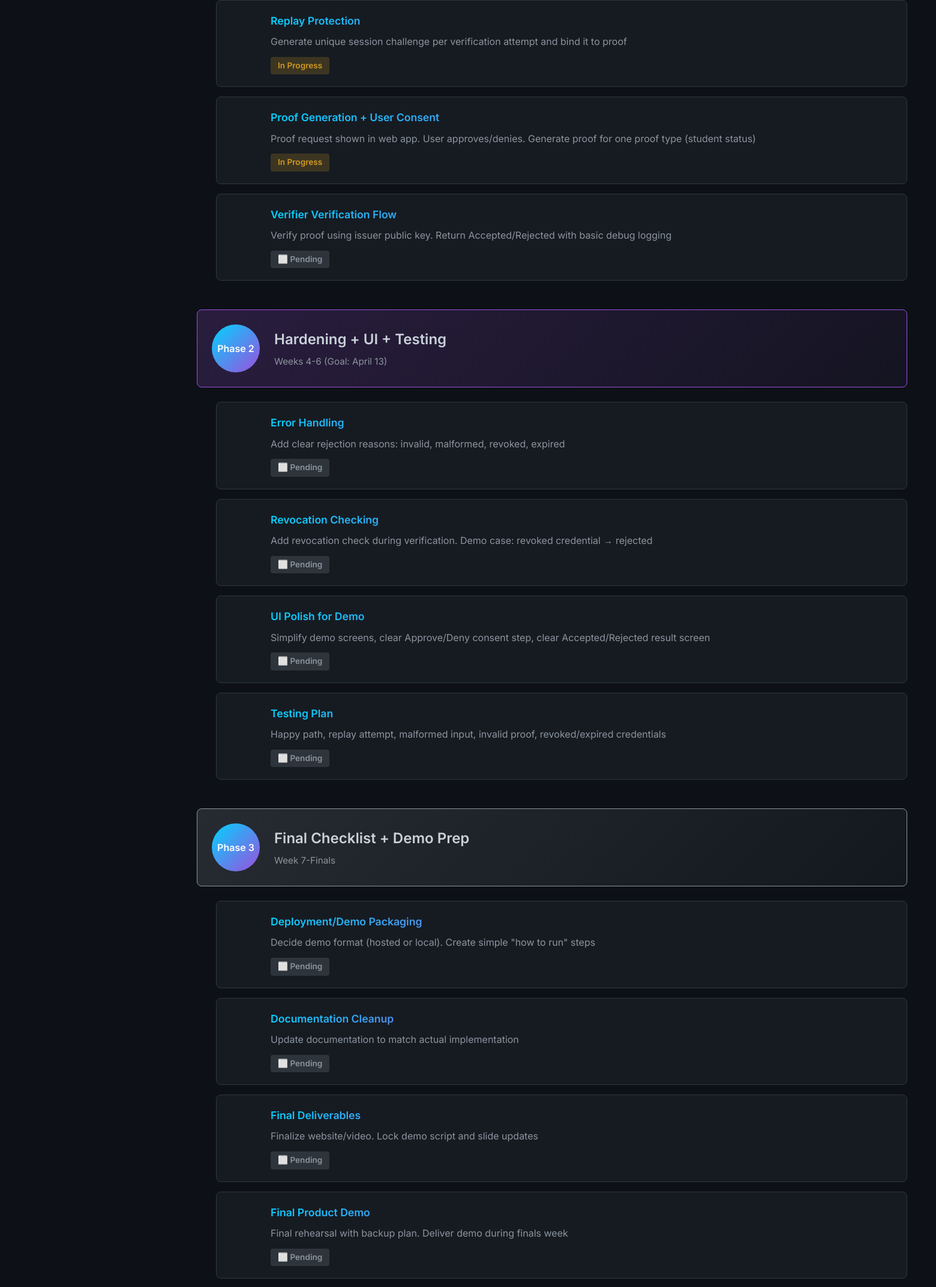
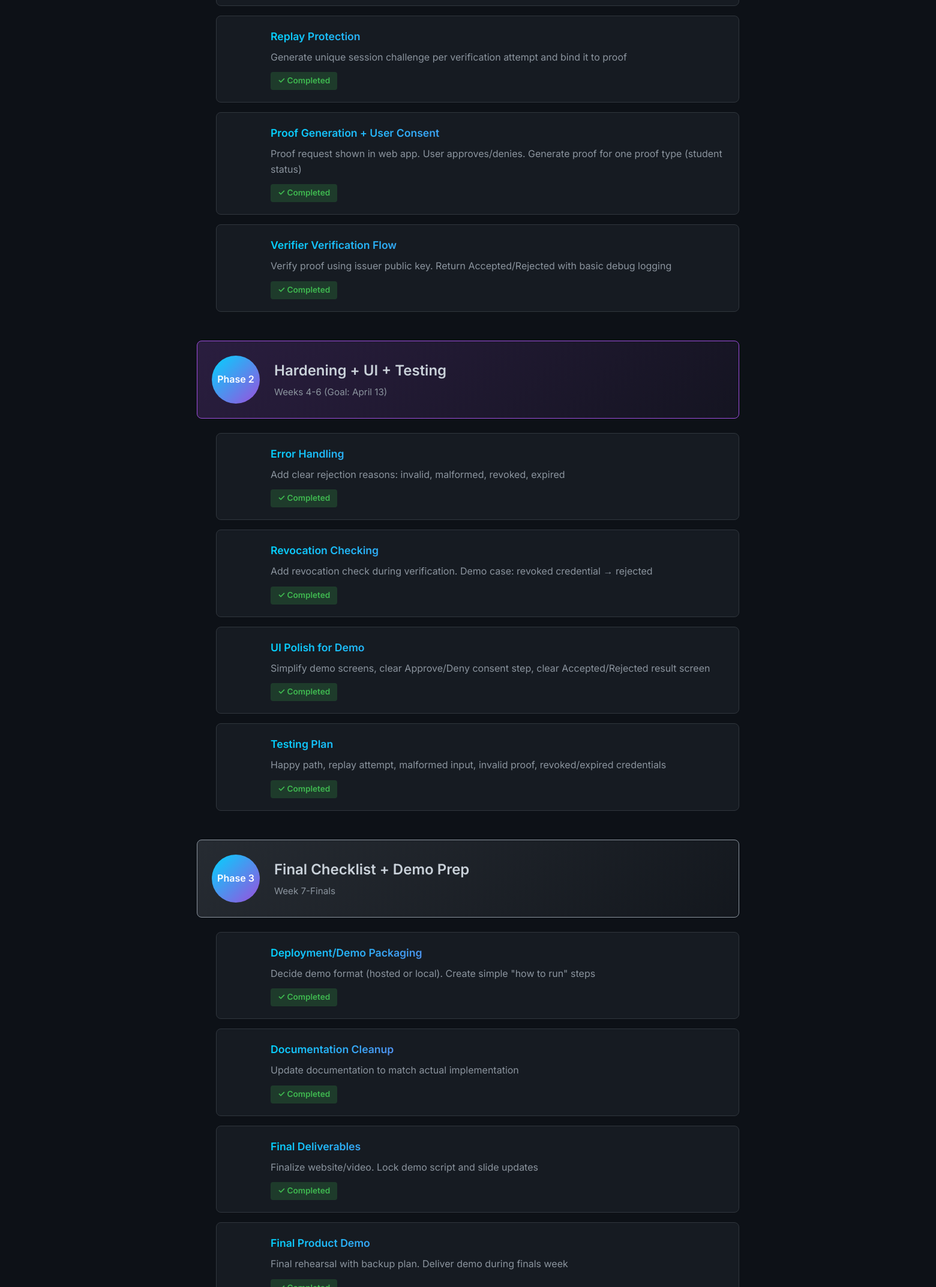
Before and after one commit to ZeroVerify/website, a SvelteKit app: page /management in a window 1280 px wide. Shown: the part 1080-3226 px from the top of the page at 60% size, 1560 px wide, since content can reach past the window. Built offline with nearby package versions, Linux system fonts and the light colour scheme.

Commit message:
added why zeroverify video

```diff
--- a/src/lib/components/CodeBlock.svelte
+++ b/src/lib/components/CodeBlock.svelte
@@ -20,7 +20,6 @@
 	}
 
 	onMount(() => {
-		// Add syntax highlighting or other enhancements here if needed
 	});
 </script>
 
@@ -107,7 +106,6 @@
 		color: #c9d1d9;
 	}
 
-	/* Custom scrollbar for code blocks */
 	pre::-webkit-scrollbar {
 		height: 8px;
 	}
--- a/src/lib/index.ts
+++ /dev/null
@@ -1 +0,0 @@
-// place files you want to import through the `$lib` alias in this folder.
--- a/src/routes/layout.css
+++ b/src/routes/layout.css
@@ -40,13 +40,11 @@ a:hover {
 	color: #79c0ff;
 }
 
-/* Layout Container */
 .app-container {
 	display: flex;
 	min-height: 100vh;
 }
 
-/* Header Styles */
 .site-header {
 	position: fixed;
 	top: 0;
@@ -133,7 +131,6 @@ a:hover {
 	transform: translateY(-1px);
 }
 
-/* Sidebar Styles */
 .sidebar {
 	width: 280px;
 	background-color: #0d1117;
@@ -271,16 +268,22 @@ a:hover {
 	border-color: #30363d;
 }
 
-/* Main Content */
 .main-content {
 	margin-left: 280px;
 	margin-top: 70px;
 	padding: 3rem;
-	width: 100%;
-	max-width: 1400px;
+	width: calc(100% - 280px);
+	min-width: 0;
+	display: flex;
+	flex-direction: column;
+	align-items: center;
 }
 
-/* Mobile Menu Button */
+.main-content > * {
+	width: 100%;
+	max-width: 1200px;
+}
+
 .mobile-menu-btn {
 	display: none;
 	position: fixed;
@@ -321,7 +324,6 @@ a:hover {
 	top: 8px;
 }
 
-/* Footer */
 .site-footer {
 	margin-top: 6rem;
 	padding: 4rem 0 2rem;
@@ -399,7 +401,6 @@ a:hover {
 	margin: 0;
 }
 
-/* Copy Button Styles */
 .copy-btn-wrapper {
 	margin-left: auto;
 }
@@ -428,7 +429,6 @@ a:hover {
 	flex-shrink: 0;
 }
 
-/* Scroll Animations */
 @keyframes fadeInUp {
 	from {
 		opacity: 0;
@@ -466,7 +466,6 @@ a:hover {
 	animation-delay: 0.3s;
 }
 
-/* Responsive Design */
 @media (max-width: 768px) {
 	.sidebar {
 		transform: translateX(-100%);
@@ -496,6 +495,7 @@ a:hover {
 		margin-left: 0;
 		margin-top: 70px;
 		padding: 2rem 1.5rem;
+		width: 100%;
 	}
 
 	.mobile-menu-btn {
--- a/src/routes/management/+page.svelte
+++ b/src/routes/management/+page.svelte
@@ -6,7 +6,6 @@
 	<h1>Project Management</h1>
 	<p class="subtitle">Timeline, task breakdown, and ethical considerations</p>
 
-	<!-- Timeline -->
 	<section class="section" id="timeline">
 		<h2>Project Timeline</h2>
 		<p class="lead">15-week development roadmap from prototyping to final demo</p>
@@ -50,7 +49,7 @@
 						<div class="milestone-details">
 							<h4>Replay Protection</h4>
 							<p>Generate unique session challenge per verification attempt and bind it to proof</p>
-							<span class="milestone-status inprogress"> In Progress</span>
+							<span class="milestone-status completed">✓ Completed</span>
 						</div>
 					</div>
 					<div class="milestone">
@@ -58,7 +57,7 @@
 						<div class="milestone-details">
 							<h4>Proof Generation + User Consent</h4>
 							<p>Proof request shown in web app. User approves/denies. Generate proof for one proof type (student status)</p>
-							<span class="milestone-status inprogress">  In Progress</span>
+							<span class="milestone-status completed">✓ Completed</span>
 						</div>
 					</div>
 					<div class="milestone">
@@ -66,7 +65,7 @@
 						<div class="milestone-details">
 							<h4>Verifier Verification Flow</h4>
 							<p>Verify proof using issuer public key. Return Accepted/Rejected with basic debug logging</p>
-							<span class="milestone-status pending">⬜ Pending</span>
+							<span class="milestone-status completed">✓ Completed</span>
 						</div>
 					</div>
 				</div>
@@ -86,7 +85,7 @@
 						<div class="milestone-details">
 							<h4>Error Handling</h4>
 							<p>Add clear rejection reasons: invalid, malformed, revoked, expired</p>
-							<span class="milestone-status pending">⬜ Pending</span>
+							<span class="milestone-status completed">✓ Completed</span>
 						</div>
 					</div>
 					<div class="milestone">
@@ -94,7 +93,7 @@
 						<div class="milestone-details">
 							<h4>Revocation Checking</h4>
 							<p>Add revocation check during verification. Demo case: revoked credential → rejected</p>
-							<span class="milestone-status pending">⬜ Pending</span>
+							<span class="milestone-status completed">✓ Completed</span>
 						</div>
 					</div>
 					<div class="milestone">
@@ -102,7 +101,7 @@
 						<div class="milestone-details">
 							<h4>UI Polish for Demo</h4>
 							<p>Simplify demo screens, clear Approve/Deny consent step, clear Accepted/Rejected result screen</p>
-							<span class="milestone-status pending">⬜ Pending</span>
+							<span class="milestone-status completed">✓ Completed</span>
 						</div>
 					</div>
 					<div class="milestone">
@@ -110,7 +109,7 @@
 						<div class="milestone-details">
 							<h4>Testing Plan</h4>
 							<p>Happy path, replay attempt, malformed input, invalid proof, revoked/expired credentials</p>
-							<span class="milestone-status pending">⬜ Pending</span>
+							<span class="milestone-status completed">✓ Completed</span>
 						</div>
 					</div>
 				</div>
@@ -130,7 +129,7 @@
 						<div class="milestone-details">
 							<h4>Deployment/Demo Packaging</h4>
 							<p>Decide demo format (hosted or local). Create simple "how to run" steps</p>
-							<span class="milestone-status pending">⬜ Pending</span>
+							<span class="milestone-status completed">✓ Completed</span>
 						</div>
 					</div>
 					<div class="milestone">
@@ -138,7 +137,7 @@
 						<div class="milestone-details">
 							<h4>Documentation Cleanup</h4>
 							<p>Update documentation to match actual implementation</p>
-							<span class="milestone-status pending">⬜ Pending</span>
+							<span class="milestone-status completed">✓ Completed</span>
 						</div>
 					</div>
 					<div class="milestone">
@@ -146,7 +145,7 @@
 						<div class="milestone-details">
 							<h4>Final Deliverables</h4>
 							<p>Finalize website/video. Lock demo script and slide updates</p>
-							<span class="milestone-status pending">⬜ Pending</span>
+							<span class="milestone-status completed">✓ Completed</span>
 						</div>
 					</div>
 					<div class="milestone">
@@ -154,7 +153,7 @@
 						<div class="milestone-details">
 							<h4>Final Product Demo</h4>
 							<p>Final rehearsal with backup plan. Deliver demo during finals week</p>
-							<span class="milestone-status pending">⬜ Pending</span>
+							<span class="milestone-status completed">✓ Completed</span>
 						</div>
 					</div>
 				</div>
@@ -162,7 +161,6 @@
 		</div>
 	</section>
 
-	<!-- Task Breakdown -->
 	<section class="section">
 		<h2>Sprint Task Breakdown</h2>
 		<p class="lead">Current sprint priorities and team assignments</p>
@@ -180,15 +178,15 @@
 						<span>Implement session nonce binding for replay protection</span>
 					</div>
 					<div class="task">
-						<input type="checkbox" />
+						<input type="checkbox" checked />
 						<span>Add error handling for all failure modes</span>
 					</div>
 					<div class="task">
-						<input type="checkbox" />
+						<input type="checkbox" checked />
 						<span>Test revocation flow end-to-end</span>
 					</div>
 					<div class="task">
-						<input type="checkbox" />
+						<input type="checkbox" checked />
 						<span>Write integration tests for happy path</span>
 					</div>
 				</div>
@@ -198,23 +196,23 @@
 				<h3>Next Sprint (Week 7)</h3>
 				<div class="task-list">
 					<div class="task">
-						<input type="checkbox" />
+						<input type="checkbox" checked />
 						<span>UI polish and responsive design improvements</span>
 					</div>
 					<div class="task">
-						<input type="checkbox" />
+						<input type="checkbox" checked />
 						<span>Performance testing and optimization</span>
 					</div>
 					<div class="task">
-						<input type="checkbox" />
+						<input type="checkbox" checked />
 						<span>Security audit and penetration testing</span>
 					</div>
 					<div class="task">
-						<input type="checkbox" />
+						<input type="checkbox" checked />
 						<span>Documentation finalization</span>
 					</div>
 					<div class="task">
-						<input type="checkbox" />
+						<input type="checkbox" checked />
 						<span>Demo script preparation</span>
 					</div>
 				</div>
@@ -222,7 +220,6 @@
 		</div>
 	</section>
 
-	<!-- Ethics Statement -->
 	<section class="section" id="ethics">
 		<h2>Ethics & Governance</h2>
 
@@ -309,7 +306,6 @@
 		</div>
 	</section>
 
-	<!-- Risk Management -->
 	<section class="section">
 		<h2>Risk Management</h2>
 
@@ -391,7 +387,6 @@
 		margin-bottom: 2rem;
 	}
 
-	/* Timeline */
 	.timeline {
 		margin-top: 2rem;
 	}
@@ -507,17 +502,7 @@
 		color: #3fb950;
 	}
 
-	.milestone-status.inprogress {
-		background-color: rgba(210, 153, 34, 0.2);
-		color: #d29922;
-	}
 
-	.milestone-status.pending {
-		background-color: rgba(139, 148, 158, 0.2);
-		color: #8b949e;
-	}
-
-	/* Sprint Grid */
 	.sprint-grid {
 		display: grid;
 		grid-template-columns: repeat(auto-fit, minmax(400px, 1fr));
@@ -565,7 +550,6 @@
 		line-height: 1.5;
 	}
 
-	/* Ethics Cards */
 	.ethics-card {
 		background-color: #161b22;
 		border: 1px solid #30363d;
@@ -672,7 +656,6 @@
 		margin-bottom: 1.5rem;
 	}
 
-	/* Risk Grid */
 	.risk-grid {
 		display: grid;
 		grid-template-columns: repeat(auto-fit, minmax(280px, 1fr));
```
Also changed, not shown: src/app.d.ts (+1 -9 lines), src/routes/+layout.svelte (+0 -9 lines), src/routes/+page.svelte (+63 -61 lines), src/routes/architecture/+page.svelte (+0 -11 lines), src/routes/contact/+page.svelte (+0 -7 lines), src/routes/design/+page.svelte (+0 -11 lines), src/routes/requirements/+page.svelte (+0 -12 lines), src/routes/verification/+page.svelte (+0 -9 lines).
